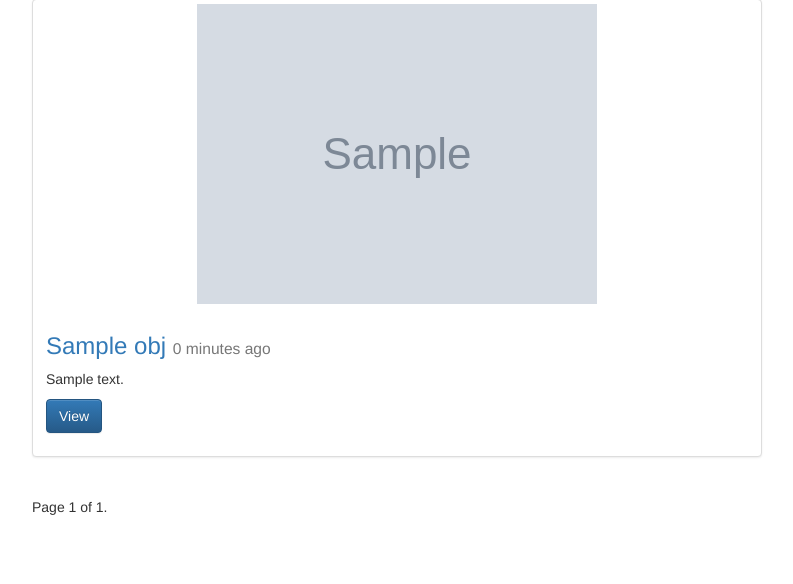
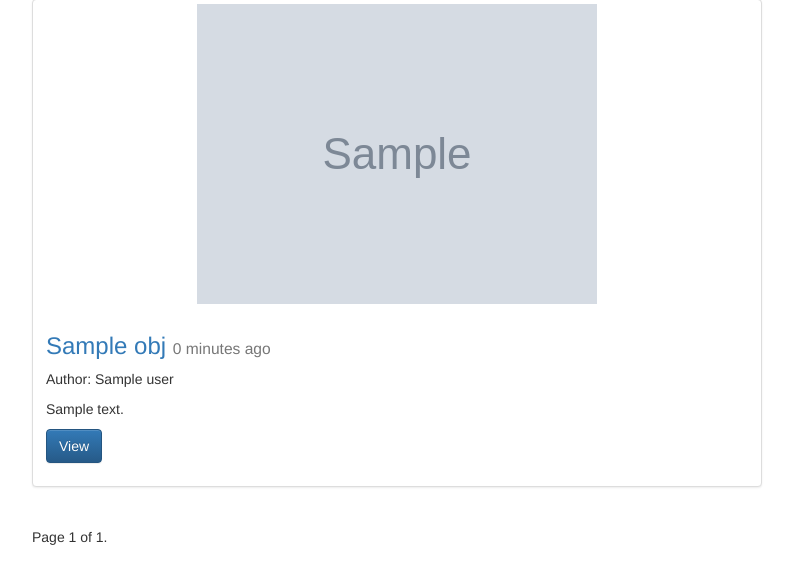
Before and after one commit to 10zinten/blogjango19, a Django app: template src/templates/post_list.html in a window 1280 px wide. Shown: the part 71-655 px from the top of the page, without its empty margins (243-1036 px from the left). Run offline with Django 3.2, Linux system fonts and the light colour scheme; the template is opened without the code that fills it: most values are stand-ins (such as "Sample title", 1, 10 or a date in 2020); grey boxes marked "Sample" are stand-in pictures; parts of the project's set-up code (start-up, migrations or seed data) failed here and were passed over; some libraries are stand-ins or nearby versions.

Commit message:
Associate users to post with foreign key

```diff
--- a/src/posts/models.py
+++ b/src/posts/models.py
@@ -1,5 +1,6 @@
 from __future__ import unicode_literals
 
+from django.conf import settings
 from django.core.urlresolvers import reverse
 from django.db import models
 from django.db.models.signals import pre_save
@@ -12,6 +13,7 @@ def upload_location(instance, filename):
 	return "%s/%s" %(instance.id, filename)
 
 class Post(models.Model):
+	user = models.ForeignKey(settings.AUTH_USER_MODEL, default=1)
 	title = models.CharField(max_length=120)
 	slug = models.SlugField(unique=True)
 	image = models.ImageField(upload_to=upload_location,
--- a/src/posts/views.py
+++ b/src/posts/views.py
@@ -38,6 +38,7 @@ def post_create(request):
 	form = PostForm(request.POST or None, request.FILES or None)
 	if form.is_valid():
 		instance = form.save(commit=False)
+		instance.user = request.user
 		instance.save()
 		messages.success(request, "Successfully Created")
 		return HttpResponseRedirect(instance.get_absolute_url())
--- a/src/templates/post_detail.html
+++ b/src/templates/post_detail.html
@@ -14,6 +14,9 @@
 		<img src='{{ instance.image.url }}' class='img-responsive'/>
 		{% endif %}
 		<h1> {{ title }} <small>{{ instance.timestamp|timesince }} ago </small></h1>
+		{% if instance.user.get_full_name %}
+		<p>Author: {{ instance.user.get_full_name }}</p>
+		{% endif %}
 
 
 		<a href="https://www.facebook.com/sharer/sharer.php?u={{ request.build_absolute_uri }}">
--- a/src/templates/post_list.html
+++ b/src/templates/post_list.html
@@ -13,6 +13,9 @@
 					{% endif %}
 					  <div class="caption">
 					    <h3><a href='{{ obj.get_absolute_url }}'>{{ obj.title }}</a>   <small>{{ obj.timestamp|timesince }} ago </small></h3>
+					    {% if obj.user.get_full_name %}
+						<p>Author: {{ obj.user.get_full_name }}</p>
+						{% endif %}
 					    <p>{{ obj.content|linebreaks|truncatechars:120 }}</p>
 					    <p><a href="{{ obj.get_absolute_url }}" class="btn btn-primary" role="button">View</a></p>
 					  </div>
```
